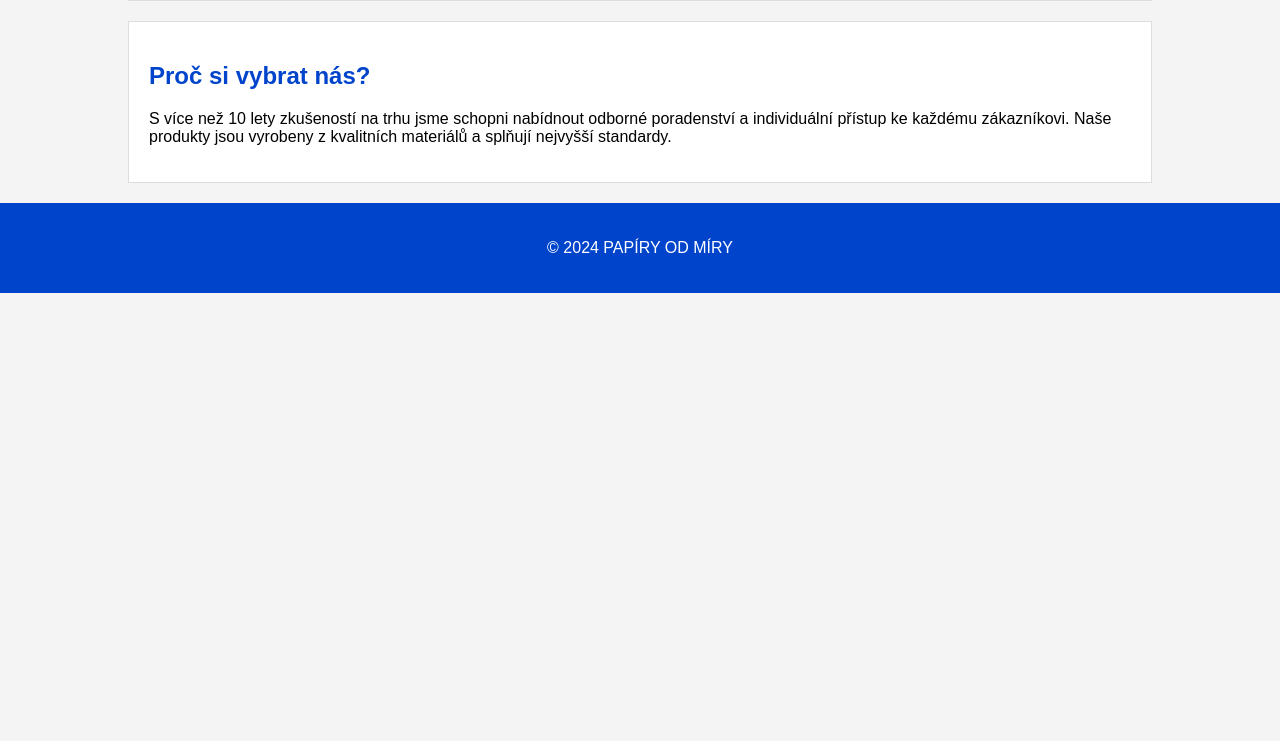
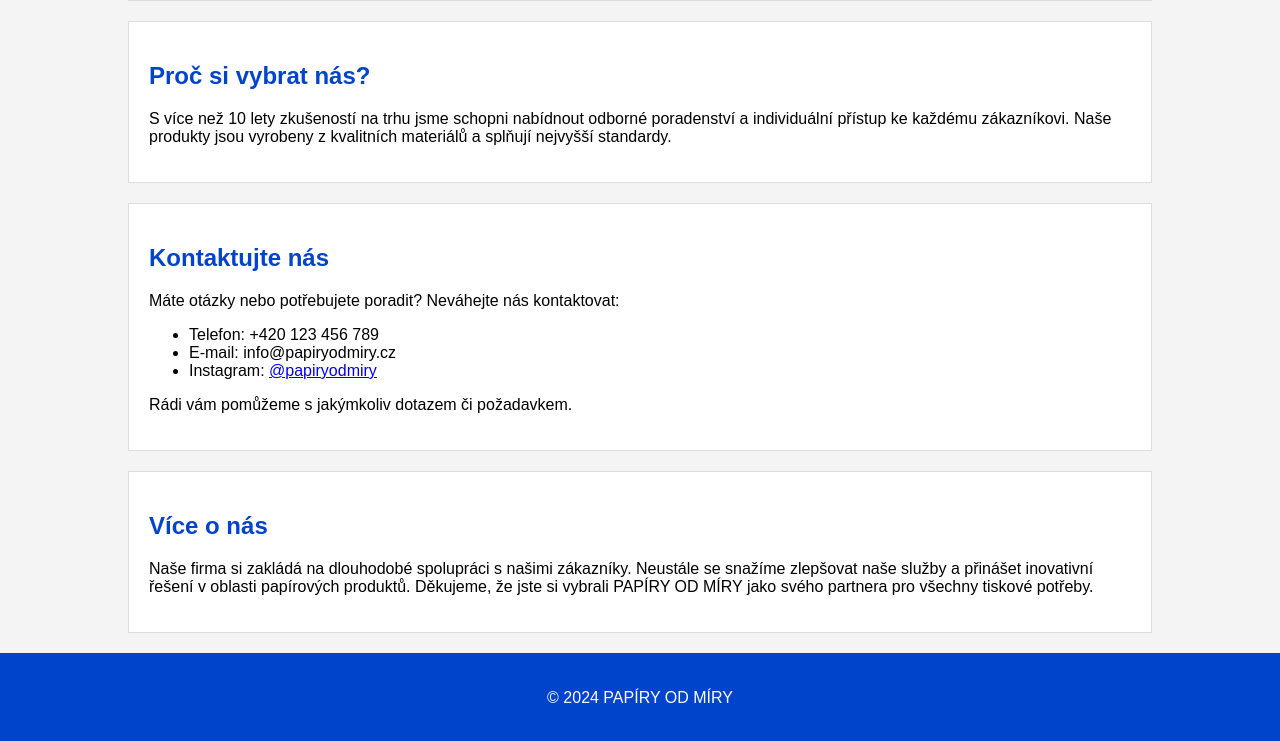
Before and after one commit to Luky1212/Papir-na-miru, a plain HTML site: page index.html in a window 1280 px wide. Shown: the part 601-1342 px from the top of the page. Before the commit the page ends 894 px from the top, so only its background shows below. Drawn offline with Linux system fonts and the light colour scheme.

Commit message:
Update index.html

```diff
--- a/index.html
+++ b/index.html
@@ -75,6 +75,22 @@
             <h2>Proč si vybrat nás?</h2>
             <p>S více než 10 lety zkušeností na trhu jsme schopni nabídnout odborné poradenství a individuální přístup ke každému zákazníkovi. Naše produkty jsou vyrobeny z kvalitních materiálů a splňují nejvyšší standardy.</p>
         </div>
+
+        <div class="section">
+            <h2>Kontaktujte nás</h2>
+            <p>Máte otázky nebo potřebujete poradit? Neváhejte nás kontaktovat:</p>
+            <ul>
+                <li>Telefon: +420 123 456 789</li>
+                <li>E-mail: info@papiryodmiry.cz</li>
+                <li>Instagram: <a href="https://www.instagram.com/papiryodmiry" target="_blank">@papiryodmiry</a></li>
+            </ul>
+            <p>Rádi vám pomůžeme s jakýmkoliv dotazem či požadavkem.</p>
+        </div>
+
+        <div class="section">
+            <h2>Více o nás</h2>
+            <p>Naše firma si zakládá na dlouhodobé spolupráci s našimi zákazníky. Neustále se snažíme zlepšovat naše služby a přinášet inovativní řešení v oblasti papírových produktů. Děkujeme, že jste si vybrali PAPÍRY OD MÍRY jako svého partnera pro všechny tiskové potřeby.</p>
+        </div>
     </div>
 
     <footer>
```
